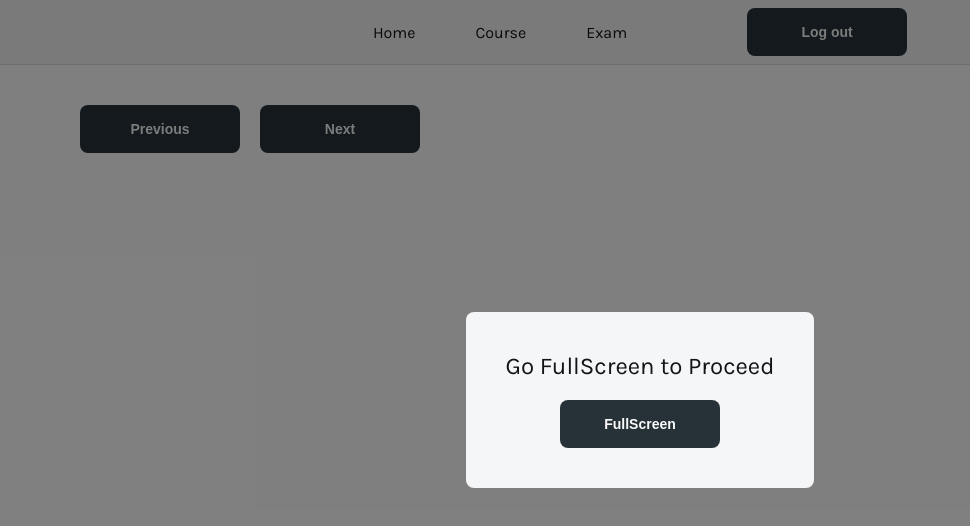
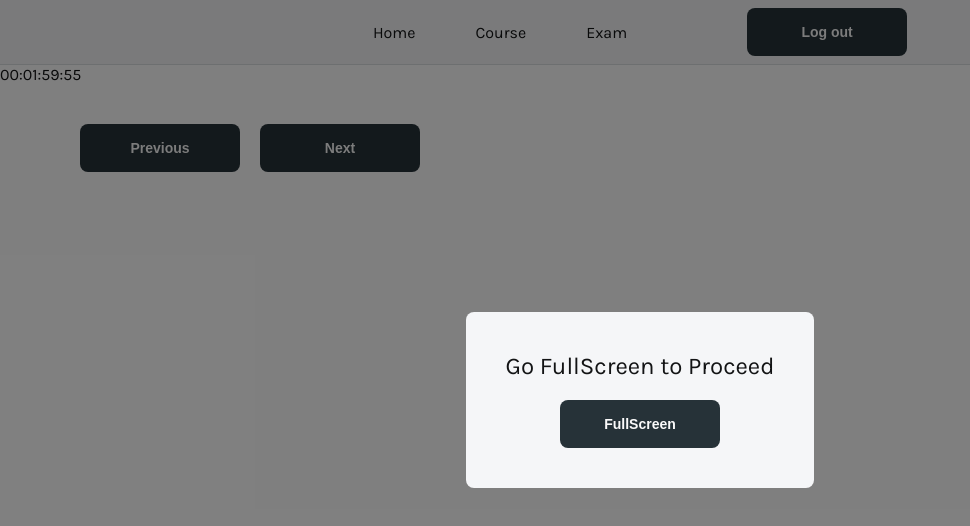
Before and after one commit to mritunjaysaha/final-year-project-fe, a React (Create React App) app: page /attempt/1 in a window 1280 px wide. Shown: the top 526 px of the page, without its empty margins (0-970 px from the left). Built offline with nearby package versions, Linux system fonts and the light colour scheme; no server answers.

Commit message:
added countdown timer

```diff
--- a/package.json
+++ b/package.json
@@ -20,6 +20,7 @@
     "jwt-decode": "^3.1.2",
     "prop-types": "^15.7.2",
     "react": "^17.0.2",
+    "react-countdown": "^2.3.2",
     "react-detect-offline": "^2.4.5",
     "react-dom": "^17.0.2",
     "react-helmet": "^6.1.0",
--- a/src/Components/Pages/AttemptPage/index.js
+++ b/src/Components/Pages/AttemptPage/index.js
@@ -2,7 +2,7 @@ import { useEffect, useState } from "react";
 import { useSelector } from "react-redux";
 import { useParams } from "react-router-dom";
 import axios from "axios";
-
+import Countdown from "react-countdown";
 import { Button } from "../../atoms/button";
 import { FormTextarea, Form } from "../../Forms";
 import { set } from "idb-keyval";
@@ -102,6 +102,7 @@ export default function AttemptPage() {
     const [questions, setQuestions] = useState([]);
     const [currentIndex, setCurrentIndex] = useState(0);
     const [isFullScreen, setisFullScreen] = useState(true);
+    let expiryDate = new Date(new Date().setHours(new Date().getHours() + 2));
 
     useEffect(() => {
         exams.map(({ _id, questions }) => {
@@ -172,6 +173,9 @@ export default function AttemptPage() {
                 </article>
             </section>
 
+            <section>
+                <Countdown date={expiryDate} />
+            </section>
             <section className={styles.attemptPageSection}>
                 {!!questions.length ? (
                     <CurrentQuestion question={questions[currentIndex]} />
```
Also changed, not shown: 1 other file (tests, documents, lock files or other folders).
